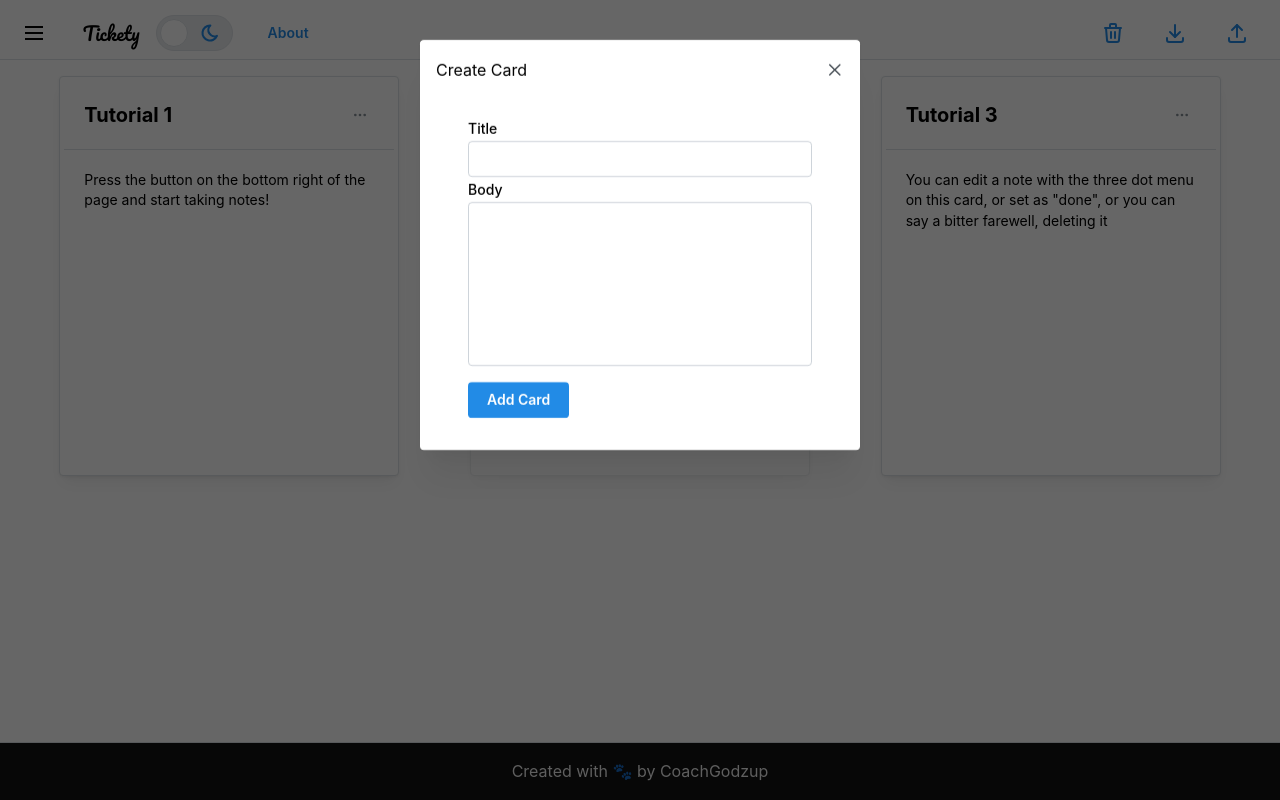
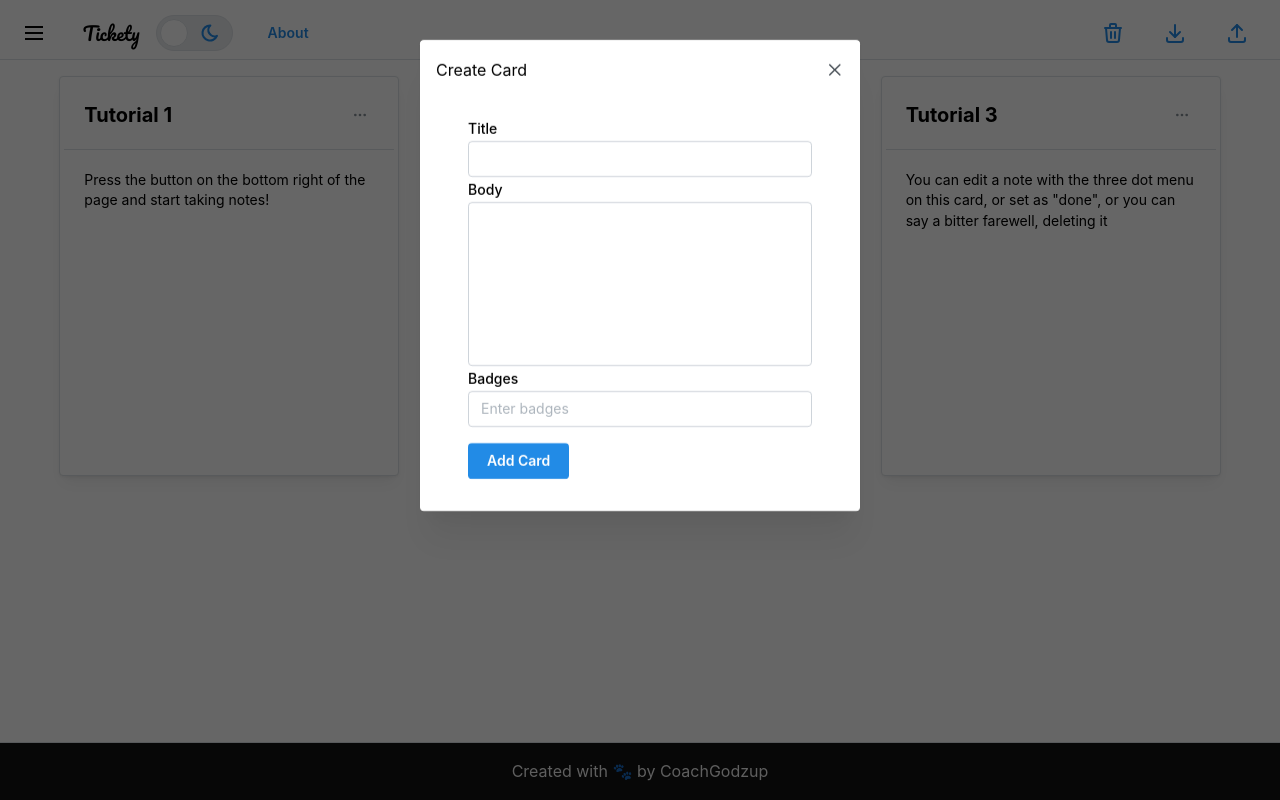
Before and after one commit to CoachGodzup/tickety, a Next.js app: page / in a window 1280 px wide. Both pictures are taken after a click on the button "Create Card". Built offline with nearby package versions, Linux system fonts and the light colour scheme.

Commit message:
feat(feature/tags): added tag editor

```diff
--- a/src/app/main.tsx
+++ b/src/app/main.tsx
@@ -16,15 +16,14 @@ import CardList from '../component/list/cardList'
 import { Logo } from '../component/logo/logo'
 import { Creator } from '../component/modal/creator/creator'
 import { Navbar } from '../component/navbar/navbar'
-import { About as ModalAbout } from '../component/modal/about'
 import { AllActions } from '../component/navbar/allActions'
-import { useDispatch } from 'react-redux'
+
+const ModalAbout = React.lazy(() => import('../component/modal/about'))
 
 const Main: React.FC = () => {
   const [mobileOpened, { toggle: toggleMobile }] = useDisclosure()
   const [desktopOpened, { toggle: toggleDesktop }] = useDisclosure(false)
   const [aboutOpened, { toggle: toggleAbout }] = useDisclosure(false)
-  const dispatch = useDispatch()
 
   return (
     <>
--- a/src/component/card/cardComponent.tsx
+++ b/src/component/card/cardComponent.tsx
@@ -1,7 +1,7 @@
 'use client'
 
 import type { Card as CardData } from '../../model/card'
-import { Card, Group, Text, Title } from '@mantine/core'
+import { Card, Group, Pill, Text, Title } from '@mantine/core'
 import React, { useMemo } from 'react'
 import { CardMenuActionComponent } from './cardMenuActionComponent'
 
@@ -31,6 +31,13 @@ const CardComponent: React.FC<CardComponentProps> = ({ card }) => (
         >
           {card.title}
         </Title>
+
+        <Pill.Group>
+          {(card.badges || []).map((tag) => (
+            <Pill key={tag}>{tag}</Pill>
+          ))}
+        </Pill.Group>
+
         <CardMenuActionComponent card={card} />
       </Group>
     </Card.Section>
--- a/src/component/modal/editor/editor.tsx
+++ b/src/component/modal/editor/editor.tsx
@@ -1,8 +1,8 @@
 'use client'
 
 import type { Card } from '../../../model/card'
-import { Button, Container, Textarea, TextInput } from '@mantine/core'
-import React, { useState } from 'react'
+import { Button, Container, MantineColor, Pill, PillsInput, Textarea, TextInput } from '@mantine/core'
+import React, { KeyboardEventHandler, useRef, useState } from 'react'
 import { useDispatch } from 'react-redux'
 import { v4 as uuidv4 } from 'uuid'
 import {
@@ -18,15 +18,20 @@ export interface EditorProps {
 const Editor: React.FC<EditorProps> = ({ onSubmit, editCard }) => {
   const [title, setTitle] = useState(editCard ? editCard.title : '')
   const [body, setBody] = useState(editCard ? editCard.body : '')
+  const [color, setColor] = useState<MantineColor | undefined>(editCard?.color || undefined)
+  const [badges, setBadges] = useState<string[]>(editCard?.badges || [])
+  const tagInputRef = useRef<HTMLInputElement>(null)
   const dispatch = useDispatch()
 
   const resetForm = () => {
     setTitle('')
     setBody('')
+    setColor(undefined)
+    setBadges([])
   }
 
   const handleEditCard = () => {
-    dispatch(editCardAction({ ...(editCard as Card), title, body }))
+    dispatch(editCardAction({ ...(editCard as Card), title, body, color, badges }))
   }
 
   const handleNewCard = () => {
@@ -35,12 +40,18 @@ const Editor: React.FC<EditorProps> = ({ onSubmit, editCard }) => {
       title,
       body,
       isDone: false,
+      color: undefined,
+      badges: [],
     }
     dispatch(addCard(newCard))
   }
 
   const handleSubmit = (e: React.FormEvent) => {
     e.preventDefault()
+    debugger;
+    if(tagInputRef.current && tagInputRef.current?.value !== '') {
+      setBadges([...badges, tagInputRef.current.value]);
+    }
     if (editCard) {
       handleEditCard()
     } else {
@@ -49,6 +60,38 @@ const Editor: React.FC<EditorProps> = ({ onSubmit, editCard }) => {
     resetForm()
     if (onSubmit) {
       onSubmit()
+    }
+  }
+
+  const handleBadgesBlur = () => {
+    if(tagInputRef.current && tagInputRef.current?.value !== '') {
+      setBadges([...badges, tagInputRef.current.value]);
+      tagInputRef.current.value = '';
+    }
+  }
+
+  const handleBadges: KeyboardEventHandler<HTMLInputElement> = (e) => {
+    e.preventDefault();
+    console.log(e);
+
+    switch(e.key) {
+      case ' ':
+      case 'Enter':
+        if(e.currentTarget.value.trim() !== '') {
+          setBadges([...badges, e.currentTarget.value]);
+        }
+        e.currentTarget.value = '';
+        break;
+      case 'Backspace':
+        if (e.currentTarget.value === '' && badges.length > 0) {
+          const lastTag = badges[badges.length - 1];
+
+          setBadges(badges.slice(0, -1));
+          e.currentTarget.value = lastTag;
+          break;
+        }
+      default:
+        break;
     }
   }
 
@@ -69,6 +112,15 @@ const Editor: React.FC<EditorProps> = ({ onSubmit, editCard }) => {
           rows={7}
           onChange={(e) => setBody(e.target.value)}
         />
+        <PillsInput
+          label="Badges">
+          <Pill.Group>
+            {badges.map((tag) => (
+              <Pill key={tag}>{tag}</Pill>
+            ))}
+            <PillsInput.Field ref={tagInputRef} aria-label="Badges" onBlur={handleBadgesBlur} onKeyUp={handleBadges} placeholder="Enter badges" />
+          </Pill.Group>
+        </PillsInput>
         <Container style={{ paddingTop: '1em', paddingLeft: '0' }}>
           <Button type="submit">{editCard ? 'Edit Card' : 'Add Card'}</Button>
         </Container>
--- a/src/model/card.ts
+++ b/src/model/card.ts
@@ -1,6 +1,10 @@
+import { MantineColor } from "@mantine/core"
+
 export interface Card {
   readonly id: string
   title: string
   body: string
   isDone: boolean
+  color?: MantineColor
+  badges: string[]
 }
```
